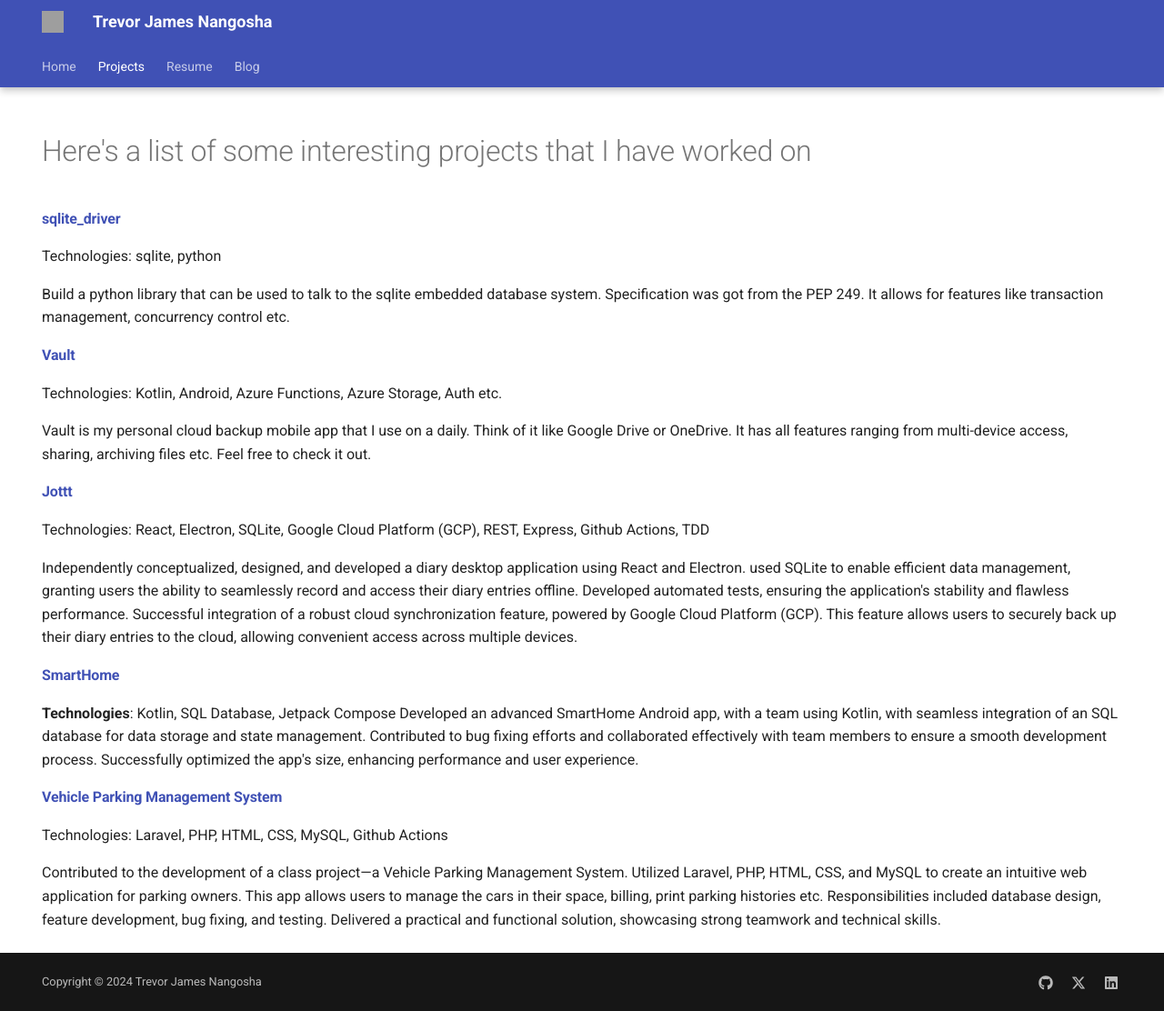
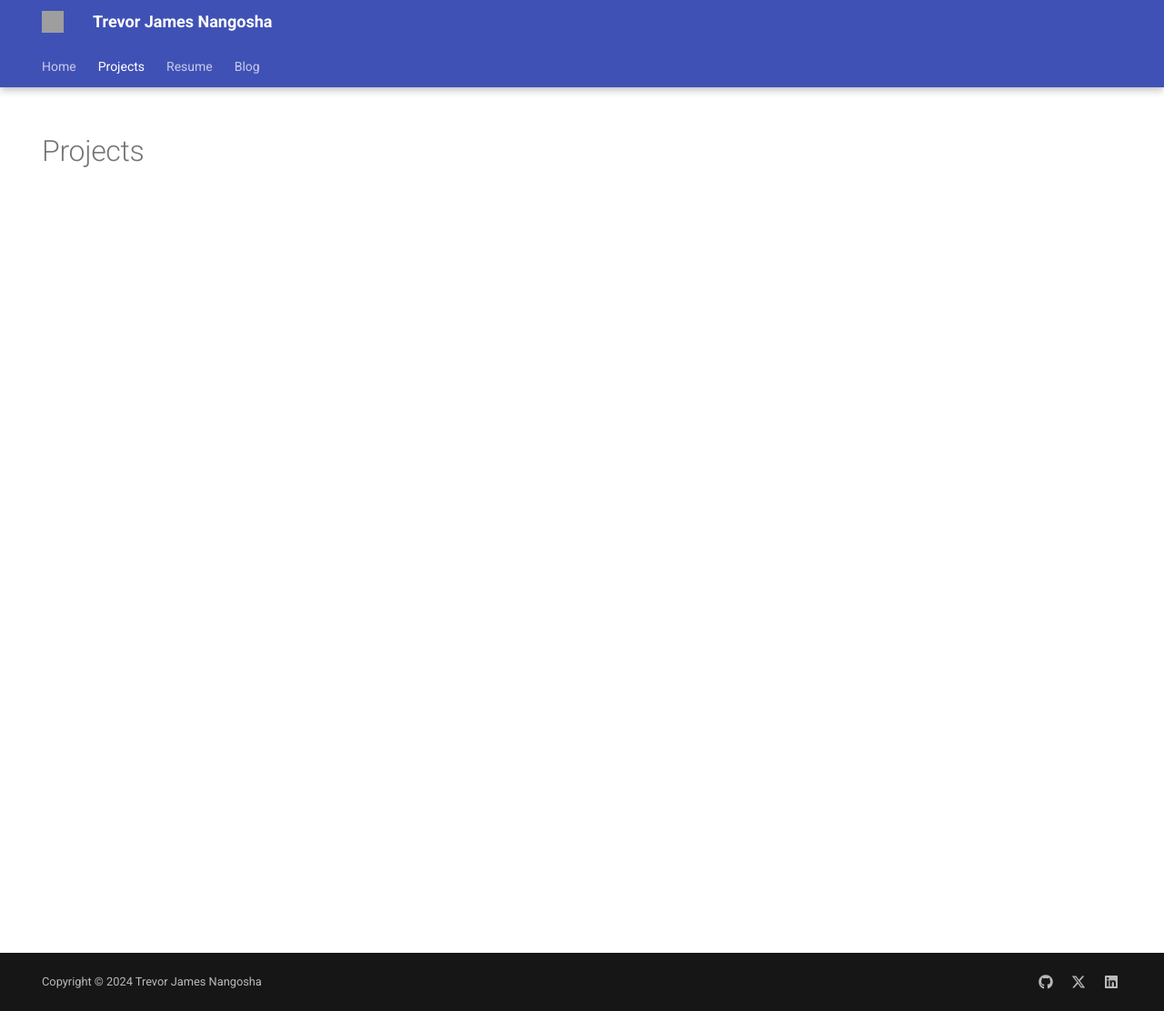
Before and after one commit to trevor-james-nangosha/trevor-james-nangosha.github.io, an MkDocs documentation site: the page built from docs/projects.md, in a window 1280 px wide and 1112 px high. Shown: the whole window at 91% size. Built offline with MkDocs 1.6.1 and Material for MkDocs 9.7.7, drawn with Linux system fonts in a browser that asks for light colours; grey boxes are pictures that could not be loaded.

Commit message:
some changes!

```diff
--- a/docs/projects.md
+++ b/docs/projects.md
@@ -4,7 +4,7 @@ hide:
     - toc
 ---
 
-# Here's a list of some interesting projects that I have worked on
+<!-- # Here's a list of some interesting projects that I have worked on
 
 #### <a href="https://github.com/trevor-james-nangosha/sqlite_driver">sqlite_driver</a>
 Technologies: sqlite, python
@@ -29,3 +29,4 @@ Developed an advanced SmartHome Android app, with a team using Kotlin, with seam
 Technologies: Laravel, PHP, HTML, CSS, MySQL, Github Actions
 
 Contributed to the development of a class project—a Vehicle Parking Management System. Utilized Laravel, PHP, HTML, CSS, and MySQL to create an intuitive web application for parking owners. This app allows users to manage the cars in their space, billing, print parking histories etc. Responsibilities included database design, feature development, bug fixing, and testing. Delivered a practical and functional solution, showcasing strong teamwork and technical skills.
+ -->
--- a/mkdocs.yml
+++ b/mkdocs.yml
@@ -27,6 +27,7 @@ nav:
     - Home: index.md
     - Projects: projects.md
     - Resume: resume.md
-    - Blog: blog/index.md
+    - Blog:
+        - blog/index.md
 extra_css:
     - stylesheets/styles.css
```
Also changed, not shown: docs/resume.md (+3 -3 lines).
